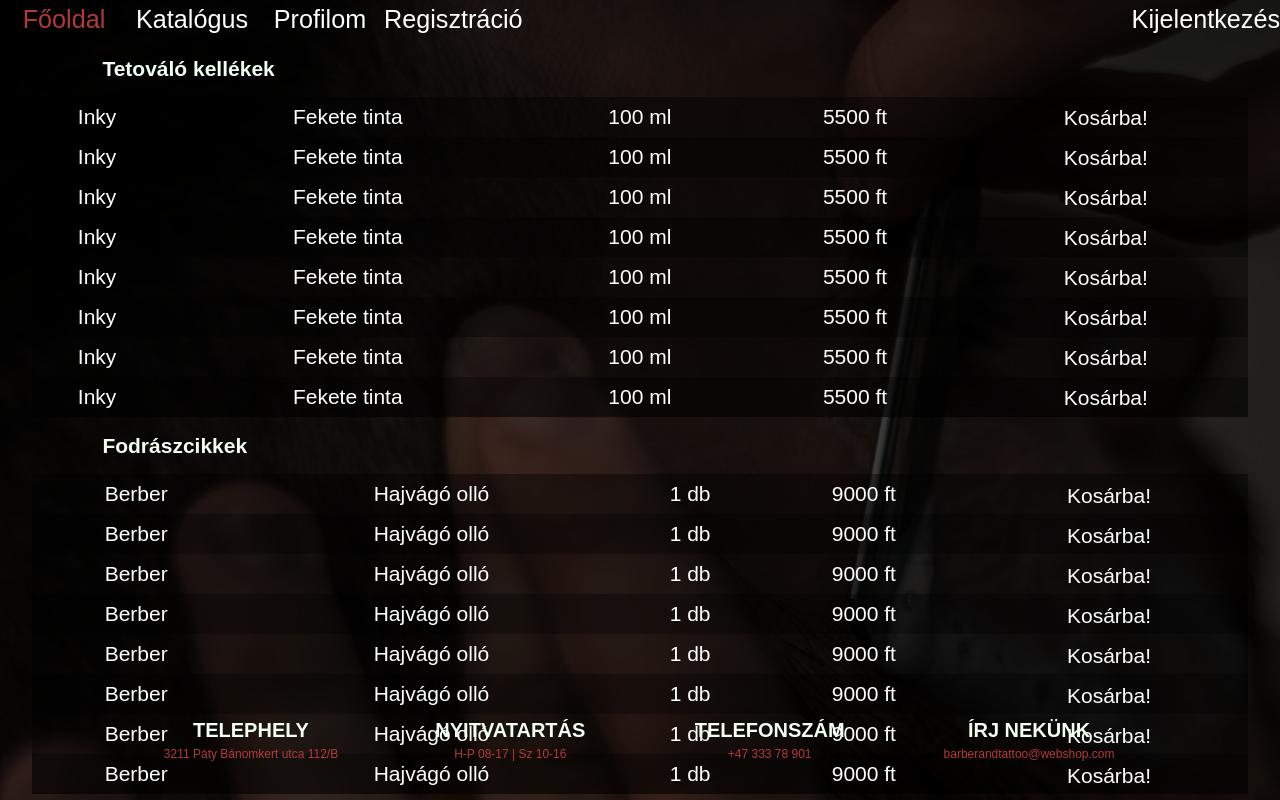
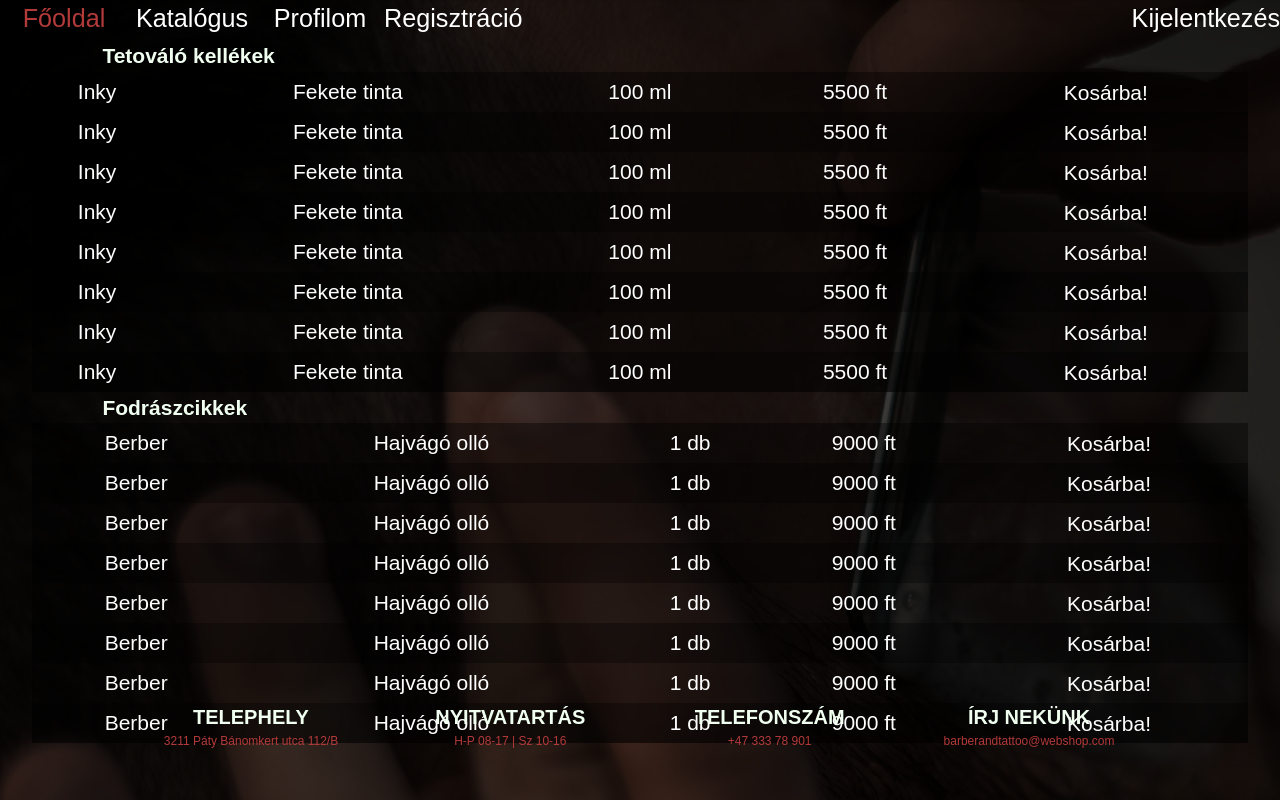
Before and after one commit to Vatibor/Webterv_projekt, a PHP site: page /catalog.html in a window 1280 px wide. Run offline with PHP 8.4, Linux system fonts and the light colour scheme.

Commit message:
javítások Attila része

```diff
--- a/catalog.html
+++ b/catalog.html
@@ -11,7 +11,8 @@
     <link rel="stylesheet" href="css/commons.css">
 </head>
 <body>
-<div class="main">
+<main class="main">
+    <nav>
     <ul>
         <li><a href="index.html">Főoldal</a></li>
         <li class="selected"><a class="selected" href="#">Katalógus</a></li>
@@ -20,9 +21,10 @@
         <li><a href="#">Kijelentkezés</a></li>
         <!--A fenti sor később $_SESSION tárolása esetén dinamikusan változik bejelentkezésre, ha épp nincs bejelentkezett felhasználó-->
     </ul>
-    <div id="container">
+</nav>
+    <section id="container">
         <h1>Tetováló kellékek</h1>
-        <div class="scrollable-y">
+        <section class="scrollable-y">
             <table>
                 <tr>
                     <td>Inky</td>
@@ -109,8 +111,9 @@
                     <td><a href="basket.html">Kosárba!</a></td>
                 </tr>
             </table>
-        </div><h1>Fodrászcikkek</h1>
-        <div class="scrollable-y">
+        </section>
+        <h1>Fodrászcikkek</h1>
+        <section class="scrollable-y">
             <table>
                 <tr>
                     <td>Berber</td>
@@ -176,8 +179,8 @@
                     <td><a href="basket.html">Kosárba!</a></td>
                 </tr>
             </table>
-        </div>
-    </div>
+        </section>
+    </section>
 
     <footer id="contact">
         <div class="contact-card">
@@ -210,6 +213,6 @@
             </div>
         </div>
     </footer>
-</div>
+</main>
 </body>
 </html>
--- a/css/catalog.css
+++ b/css/catalog.css
@@ -1,5 +1,5 @@
 h1 {
-    margin: 1% 8%;
+    margin: 0 8%;
     text-align: left;
 }
 
--- a/css/commons.css
+++ b/css/commons.css
@@ -7,6 +7,10 @@ html, body {
 
 * {
     font-family: "Oswald",Arial,Helvetica,sans-serif;
+}
+
+nav {
+    height: 5%;
 }
 
 ul {
@@ -56,7 +60,7 @@ body {
     height: 100%;
 }
 
-body div.main {
+body .main {
     height: 100%;
     box-shadow: inset 0 -2000px 162px -147px rgba(0,0,0,0.75);
     font-size: 21px;
--- a/css/registration.css
+++ b/css/registration.css
@@ -84,7 +84,7 @@ input::placeholder {
     width: 15%;
 }
 
-input[type="submit"] {
+input[type="submit"], input[type="reset"] {
     border-color: #d11837;
     background-color: #d11837;
     color: #fff;
```
Also changed, not shown: basket.html (+6 -4 lines), index.html (+13 -4 lines), my-profile.html (+6 -5 lines), registration.html (+7 -4 lines), 2 other files.
